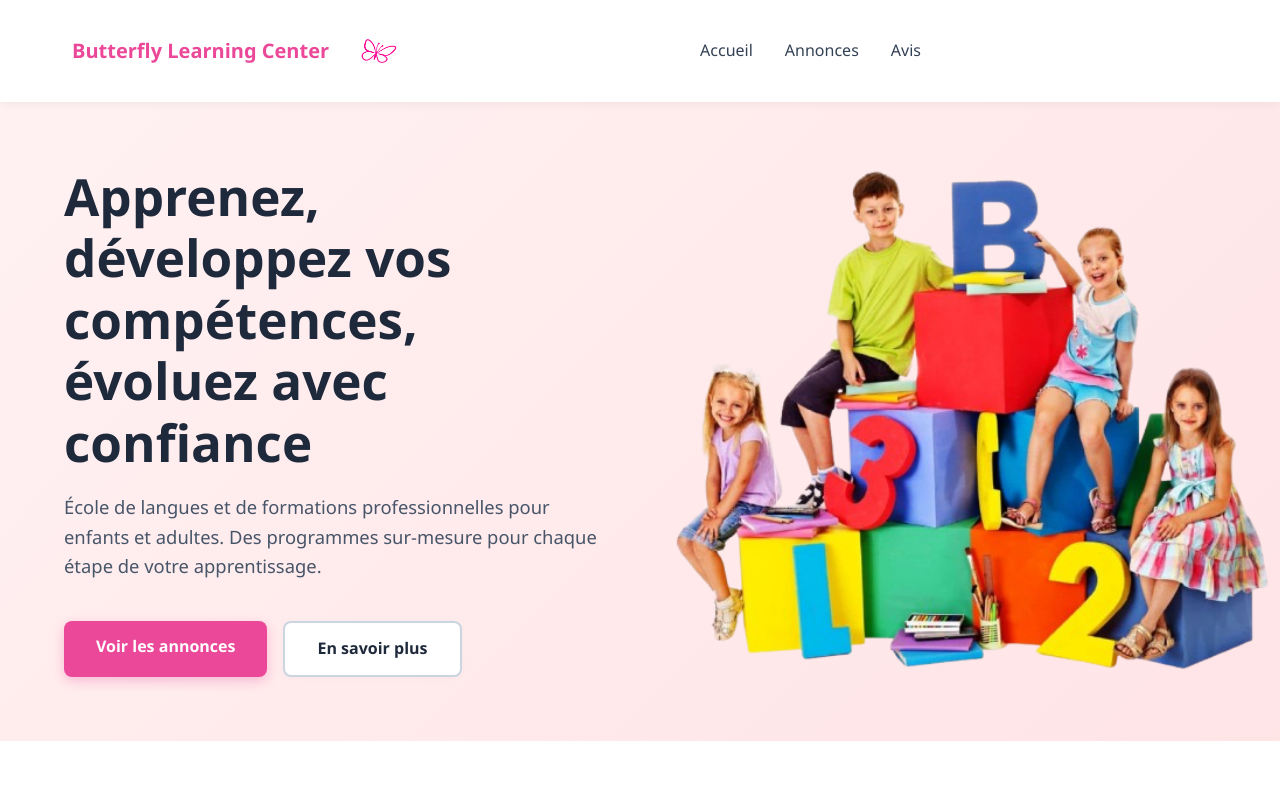
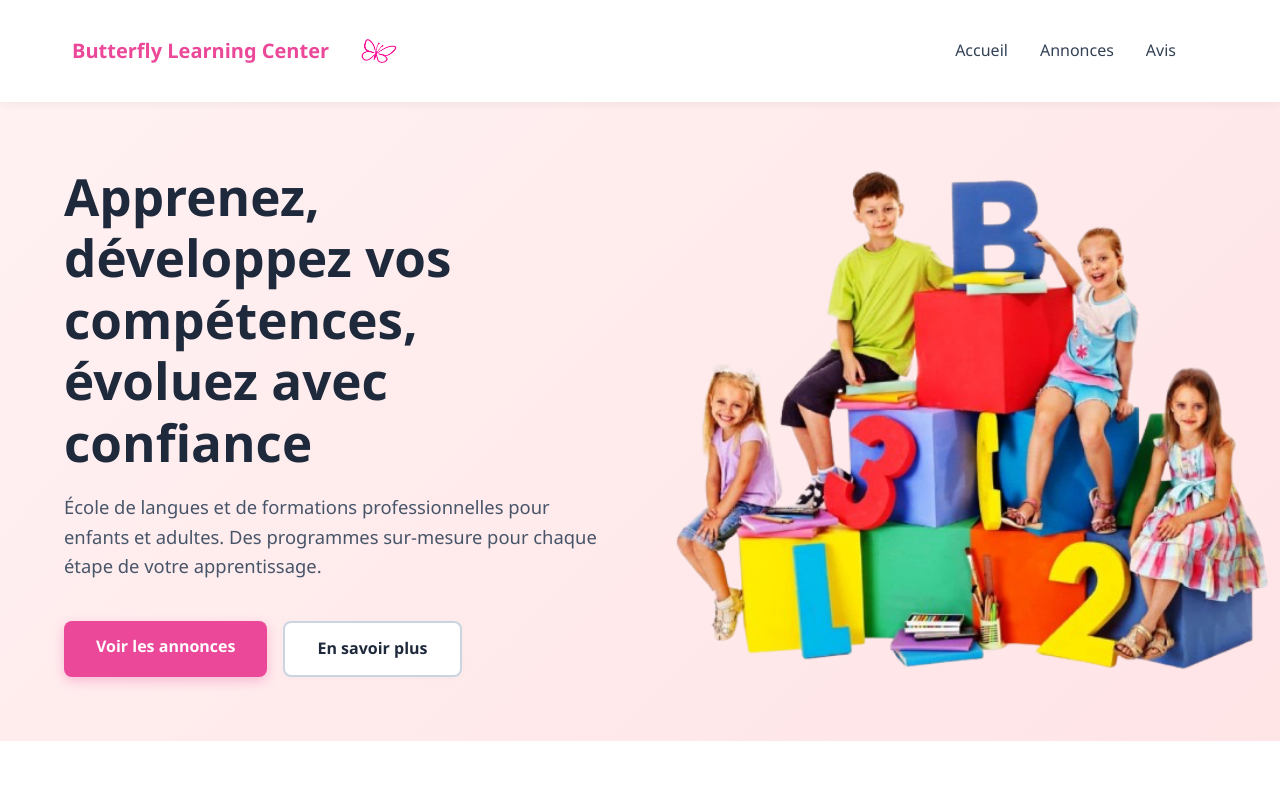
Before and after one commit to KH-HOCINE/butterfly-learning-center, a React app in the folder client/: page / in a window 1280 px wide. Shown: the top 799 px of the page. Built offline with nearby package versions, Linux system fonts and the light colour scheme; no server answers; the HTML template or start-up script is replaced by a standard one.

Commit message:
style Header corriger

```diff
--- a/client/src/components/Header.css
+++ b/client/src/components/Header.css
@@ -37,6 +37,8 @@
   display: flex;
   gap: 2rem;
   align-items: center;
+  margin-left: auto; /* Pousse tout le menu vers la droite */
+  margin-right: 2rem;
 }
 
 .nav-link {
```
